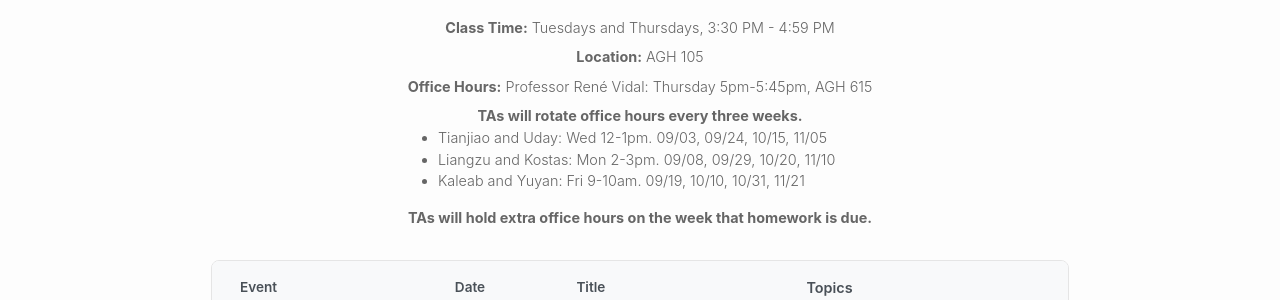
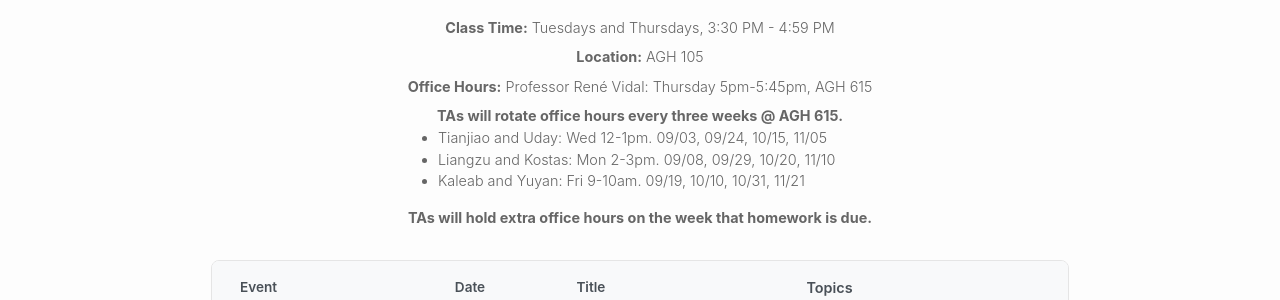
Before and after one commit to vidal-lab/dgm, a Jekyll site: the page built from schedule.md, in a window 1280 px wide and 900 px high. Shown: the part 239-539 px from the top of the window. Built offline with Jekyll 4.4.1, drawn with Linux system fonts in a browser that asks for light colours; nearby versions of some CDN libraries.

Commit message:
update OH

```diff
--- a/_layouts/schedule.html
+++ b/_layouts/schedule.html
@@ -16,7 +16,7 @@ layout: default
                 <strong>Office Hours:</strong> Professor René Vidal: Thursday 5pm-5:45pm, AGH 615
             </div>
             <div class="info-item">
-                <strong>TAs will rotate office hours every three weeks. </strong> <br>
+                <strong>TAs will rotate office hours every three weeks @ AGH 615. </strong> <br>
                     <ul style="text-align: left;">
                         <li>Tianjiao and Uday: Wed 12-1pm. 09/03, 09/24, 10/15, 11/05</li>
                         <li>Liangzu and Kostas: Mon 2-3pm. 09/08, 09/29, 10/20, 11/10</li>
```
